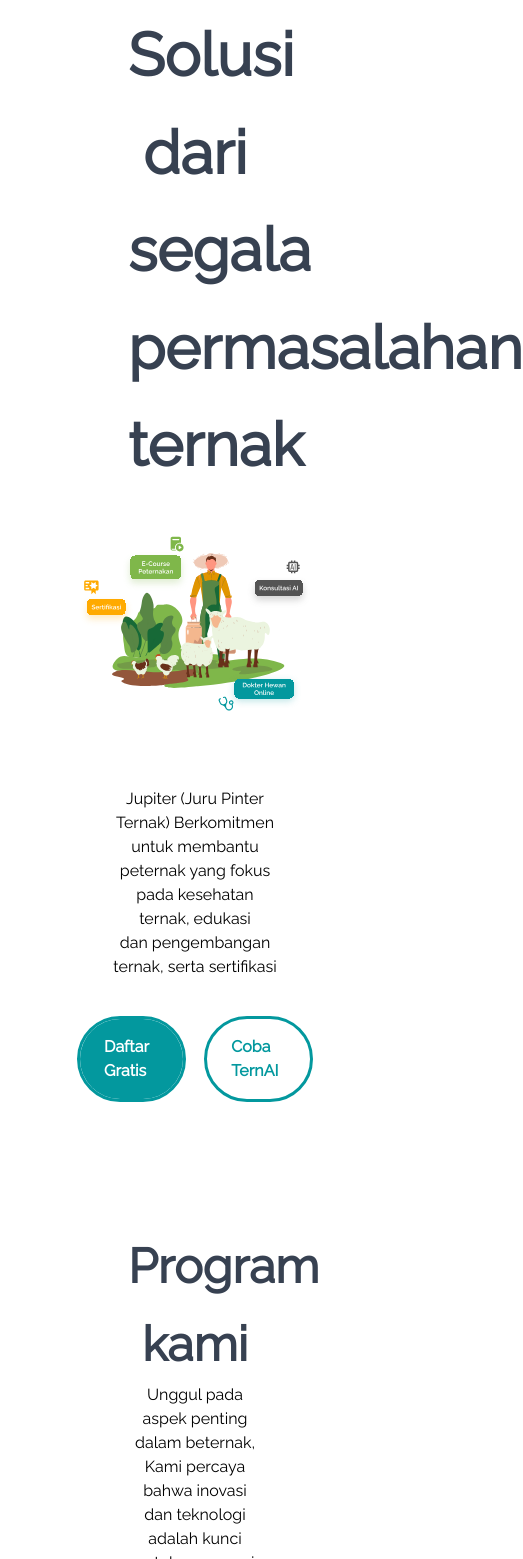
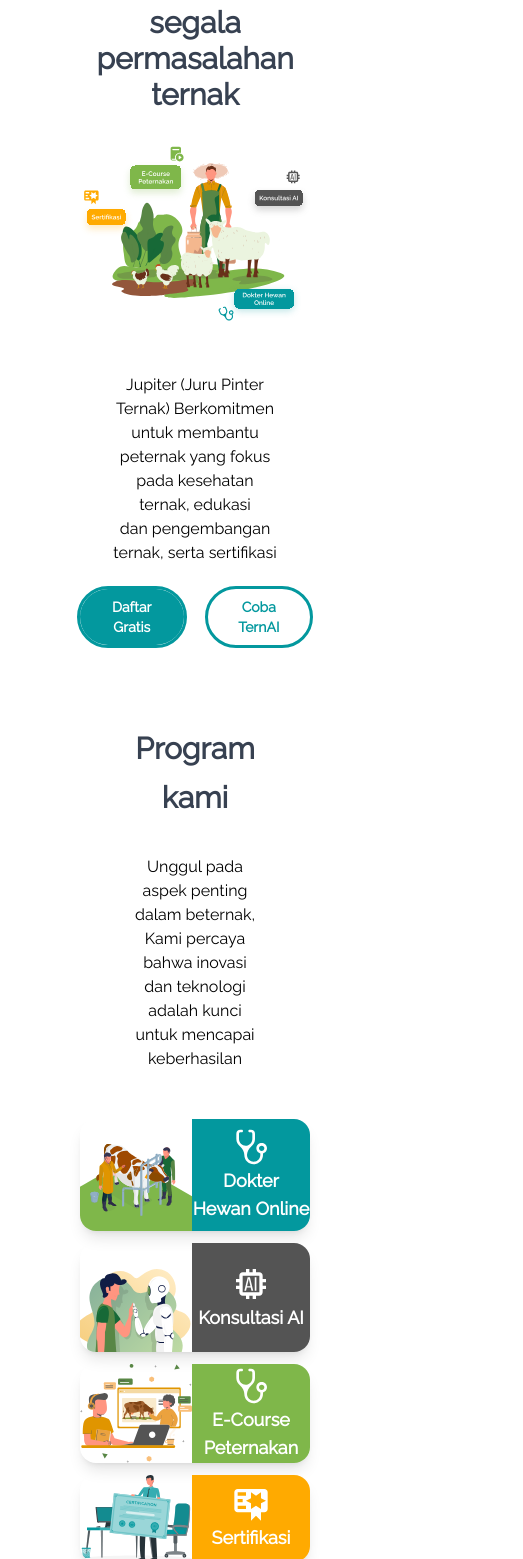
Before and after one commit to rohmnnn/jupiter, a Nuxt app: page / in a window 390 px wide. Shown: the part 169-1728 px from the top of the page, 523 px wide, since content can reach past the window. Built offline with nearby package versions, Linux system fonts and the light colour scheme.

Commit message:
add responsive mobile

```diff
--- a/pages/certification.vue
+++ b/pages/certification.vue
@@ -5,7 +5,7 @@
     <div class="w-full px-12 py-2 flex justify-between items-center space-x-4">
       <img src="/hero-6.svg" class="w-1/2" alt="" />
       <h1
-        class="text-center font-semibold w-1/2 text-gray-700 text-6xl leading-relaxed px-8"
+        class="text-center font-semibold w-full lg:w-1/2 text-gray-700 text-3xl lg:text-6xl lg:leading-relaxed lg:px-8"
       >
         Sertifikasi
       </h1>
@@ -17,7 +17,7 @@
     </div>
 
     <div>
-      <p class="text-center px-8 py-10 text-light">
+      <p class="text-center px-8 py-10 text-light text-sm lg:text-base">
         Mohon maaf, halaman ini sedang dalam tahap pengembangan, silahkan
         hubungi tim pengembang untuk info lebih lanjut.
       </p>
@@ -25,7 +25,7 @@
       <div class="flex justify-center space-x-6">
         <NuxtLink
           to="/"
-          class="bg-[#03989E] text-white font-semibold rounded-full px-6 py-4 outline outline-[#03989E]"
+          class="bg-[#03989E] text-white font-semibold text-sm lg:text-base rounded-full px-3 py-2 lg:px-6 lg:py-4 outline-[#03989E]"
         >
           Kembali ke beranda
         </NuxtLink>
--- a/pages/consultation.vue
+++ b/pages/consultation.vue
@@ -4,7 +4,7 @@
     <div class="w-full px-12 py-2 flex justify-between items-center space-x-4">
         <img src="/hero-3.svg" class="w-1/2" alt="">
       <h1
-        class="font-semibold w-1/2 text-gray-700 text-6xl leading-relaxed px-8"
+        class="text-center font-semibold w-full lg:w-1/2 text-gray-700 text-3xl lg:text-6xl lg:leading-relaxed lg:px-8"
       >
         Konsultasikan masalahmu dengan AI
       </h1>
@@ -16,14 +16,14 @@
     </div>
 
     <div>
-      <p class="text-center px-8 py-10 text-light">
+      <p class="text-center px-8 py-10 text-light text-sm lg:text-base">
         Mohon maaf, halaman ini sedang dalam tahap pengembangan, silahkan hubungi tim pengembang untuk info lebih lanjut.
       </p>
 
       <div class="flex justify-center space-x-6">
         <NuxtLink
           to="/"
-          class="bg-[#03989E] text-white font-semibold rounded-full px-6 py-4 outline outline-[#03989E]"
+          class="bg-[#03989E] text-white font-semibold text-sm lg:text-base rounded-full px-3 py-2 lg:px-6 lg:py-4 outline outline-[#03989E]"
         >
           Kembali ke beranda
         </NuxtLink>
--- a/pages/doctor.vue
+++ b/pages/doctor.vue
@@ -4,7 +4,7 @@
     <div class="w-full px-12 py-2 flex justify-between items-center space-x-4">
         <img src="/hero-4.svg" class="w-1/2" alt="">
       <h1
-        class="text-center font-semibold w-1/2 text-gray-700 text-6xl leading-relaxed px-8"
+        class="text-center font-semibold w-full lg:w-1/2 text-gray-700 text-3xl lg:text-6xl lg:leading-relaxed lg:px-8"
       >
         Dokter hewan online
       </h1>
@@ -16,14 +16,14 @@
     </div>
 
     <div>
-      <p class="text-center px-8 py-10 text-light">
+      <p class="text-center px-8 py-10 text-light text-sm lg:text-base">
         Mohon maaf, halaman ini sedang dalam tahap pengembangan, silahkan hubungi tim pengembang untuk info lebih lanjut.
       </p>
 
       <div class="flex justify-center space-x-6">
         <NuxtLink
           to="/"
-          class="bg-[#03989E] text-white font-semibold rounded-full px-6 py-4 outline outline-[#03989E]"
+          class="bg-[#03989E] text-white font-semibold text-sm lg:text-base rounded-full px-3 py-2 lg:px-6 lg:py-4 outline-[#03989E]"
         >
           Kembali ke beranda
         </NuxtLink>
--- a/pages/e-course.vue
+++ b/pages/e-course.vue
@@ -4,7 +4,7 @@
     <div class="w-full px-12 py-2 flex justify-between items-center space-x-4">
       <img src="/hero-5.svg" class="w-1/2" alt="" />
       <h1
-        class="text-center font-semibold w-1/2 text-gray-700 text-6xl leading-relaxed px-8"
+        class="text-center font-semibold w-full lg:w-1/2 text-gray-700 text-3xl lg:text-6xl lg:leading-relaxed lg:px-8"
       >
         E-Course Peternakan
       </h1>
@@ -16,7 +16,7 @@
     </div>
 
     <div>
-      <p class="text-center px-8 py-10 text-light">
+      <p class="text-center px-8 py-10 text-light text-sm lg:text-base">
         Mohon maaf, halaman ini sedang dalam tahap pengembangan, silahkan
         hubungi tim pengembang untuk info lebih lanjut.
       </p>
@@ -24,7 +24,7 @@
       <div class="flex justify-center space-x-6">
         <NuxtLink
           to="/"
-          class="bg-[#03989E] text-white font-semibold rounded-full px-6 py-4 outline outline-[#03989E]"
+          class="bg-[#03989E] text-white font-semibold text-sm lg:text-base rounded-full px-3 py-2 lg:px-6 lg:py-4 outline outline-[#03989E]"
         >
           Kembali ke beranda
         </NuxtLink>
--- a/pages/index.vue
+++ b/pages/index.vue
@@ -1,21 +1,21 @@
 <template>
   <!-- hero -->
   <section class="py-12 mx-20">
-    <div class="w-full px-12 py-2">
+    <div class="w-full lg:px-12 py-2">
       <h1
-        class="font-semibold text-center text-gray-700 text-6xl leading-relaxed"
+        class="font-semibold text-center text-gray-700 text-3xl lg:text-7xl lg:leading-loose"
       >
-        Solusi dari segala<br />permasalahan ternak
+        Solusi dari segala permasalahan ternak
       </h1>
     </div>
 
     <!-- main hero -->
-    <div class="flex justify-center py-8">
+    <div class="flex justify-center py-6 lg:py-8">
       <img src="/hero.svg" alt="" srcset="" />
     </div>
 
     <div>
-      <p class="text-center px-8 py-10">
+      <p class="text-center px-8 py-6 lg:py-10">
         Jupiter (Juru Pinter Ternak) Berkomitmen untuk membantu peternak yang
         fokus pada kesehatan ternak, edukasi<br />
         dan pengembangan ternak, serta sertifikasi
@@ -24,13 +24,13 @@
       <div class="flex justify-center space-x-6">
         <NuxtLink
           to="/register"
-          class="bg-[#03989E] text-white font-semibold rounded-full px-6 py-4 outline outline-[#03989E]"
+          class="bg-[#03989E] text-white font-semibold text-center text-sm lg:text-base rounded-full px-3 py-2 lg:px-6 lg:py-4 outline outline-[#03989E]"
         >
           Daftar Gratis
         </NuxtLink>
         <NuxtLink
           to="/consultation"
-          class="bg-white text-[#03989E] font-semibold rounded-full px-6 py-4 outline outline-[#03989E]"
+          class="bg-white text-[#03989E] font-semibold text-center text-sm lg:text-base rounded-full px-3 py-2 lg:px-6 lg:py-4 outline outline-[#03989E]"
         >
           Coba TernAI
         </NuxtLink>
@@ -39,64 +39,105 @@
   </section>
 
   <!-- program -->
-  <section class="py-12 mt-6 mx-20">
+  <section class="lg:py-12 mt-6 mx-20">
     <div class="w-full px-12 py-2">
       <h1
-        class="font-semibold text-center text-gray-700 text-5xl leading-relaxed"
+        class="font-semibold text-center text-gray-700 text-3xl lg:text-5xl leading-relaxed"
       >
         Program kami
       </h1>
 
-      <p class="text-center">
+      <p class="text-center mt-8 lg:mt-12">
         Unggul pada aspek penting dalam beternak, Kami percaya bahwa inovasi dan
         teknologi adalah kunci untuk mencapai keberhasilan
       </p>
     </div>
 
-    <div class="my-10 px-12">
-      <div class="flex justify-start space-x-3 mb-3">
-        <NuxtLink to="/doctor" class="w-1/2 flex rounded-2xl shadow-lg">
-          <img src="/1.svg" alt="" class="w-1/2 rounded-l-2xl" srcset="" />
+    <div class="my-10 lg:px-12">
+      <div class="lg:flex lg:justify-start lg:space-x-3 mb-3">
+        <NuxtLink
+          to="/doctor"
+          class="w-full lg:w-1/2 flex rounded-2xl shadow-lg mb-3 lg:mb-0"
+        >
+          <img
+            src="/1.svg"
+            alt=""
+            class="w-28 lg:w-56 rounded-l-2xl"
+            srcset=""
+          />
           <div
-            class="w-1/2 bg-[#03989E] text-white flex items-center justify-center flex-col rounded-r-2xl"
+            class="lg:w-1/2 w-full bg-[#03989E] text-white flex items-center justify-center flex-col rounded-r-2xl"
           >
-            <img src="/icon-1.svg" class="text[#03989E]" alt="" />
-            <h1 class="text-4xl font-bold px-6 text-center my-4">
+            <img src="/icon-1.svg" class="w-10 lg:w-16 text[#03989E]" alt="" />
+            <h1
+              class="text-lg lg:text-4xl font-semibold lg:font-bold lgpx-6 text-center lg:my-4"
+            >
               Dokter Hewan Online
             </h1>
           </div>
         </NuxtLink>
-        <NuxtLink to="/consultation" class="w-1/2 flex rounded-2xl shadow-lg">
-          <img src="/3.svg" alt="" class="w-1/2 rounded-l-2xl" srcset="" />
+        <NuxtLink
+          to="/consultation"
+          class="w-full lg:w-1/2 flex rounded-2xl shadow-lg"
+        >
+          <img
+            src="/3.svg"
+            alt=""
+            class="w-28 lg:w-56 rounded-l-2xl"
+            srcset=""
+          />
           <div
-            class="w-1/2 bg-[#545454] text-white flex items-center justify-center flex-col rounded-r-2xl"
+            class="lg:w-1/2 w-full bg-[#545454] text-white flex items-center justify-center flex-col rounded-r-2xl"
           >
-            <img src="/icon-3.svg" class="text[#545454]" alt="" />
-            <h1 class="text-4xl font-bold px-6 text-center my-4">
+            <img src="/icon-3.svg" class="w-10 lg:w-16 text[#545454]" alt="" />
+            <h1
+              class="text-lg lg:text-4xl font-semibold lg:font-bold lgpx-6 text-center lg:my-4"
+            >
               Konsultasi AI
             </h1>
           </div>
         </NuxtLink>
       </div>
-      <div class="flex justify-start space-x-3">
-        <NuxtLink to="/e-course" class="w-1/2 flex rounded-2xl shadow-lg">
-          <img src="/2.svg" alt="" class="w-1/2 rounded-l-2xl" srcset="" />
+
+      <div class="lg:flex lg:justify-start lg:space-x-3">
+        <NuxtLink
+          to="/e-course"
+          class="lg:w-1/2 flex rounded-2xl shadow-lg mb-3 lg:mb-0"
+        >
+          <img
+            src="/2.svg"
+            alt=""
+            class="w-28 lg:w-56 rounded-l-2xl"
+            srcset=""
+          />
           <div
-            class="w-1/2 bg-[#7FB74A] text-white flex items-center justify-center flex-col rounded-r-2xl"
+            class="lg:w-1/2 w-full bg-[#7FB74A] text-white flex items-center justify-center flex-col rounded-r-2xl"
           >
-            <img src="/icon-1.svg" class="text[#7FB74A]" alt="" />
-            <h1 class="text-4xl font-bold px-6 text-center my-4">
+            <img src="/icon-1.svg" class="w-10 lg:w-16 text[#7FB74A]" alt="" />
+            <h1
+              class="text-lg lg:text-4xl font-semibold lg:font-bold lgpx-6 text-center lg:my-4"
+            >
               E-Course Peternakan
             </h1>
           </div>
         </NuxtLink>
-        <NuxtLink to="/certification" class="w-1/2 flex rounded-2xl shadow-lg">
-          <img src="/4.svg" alt="" class="w-1/2 rounded-l-2xl" srcset="" />
+        <NuxtLink
+          to="/certification"
+          class="lg:w-1/2 flex rounded-2xl shadow-lg"
+        >
+          <img
+            src="/4.svg"
+            alt=""
+            class="w-28 lg:w-56 rounded-l-2xl"
+            srcset=""
+          />
           <div
-            class="w-1/2 bg-[#FFAA00] text-white flex items-center justify-center flex-col rounded-r-2xl"
+            class="lg:w-1/2 w-full bg-[#FFAA00] text-white flex items-center justify-center flex-col rounded-r-2xl"
           >
-            <img src="/icon-2.svg" class="text[#FFAA00]" alt="" />
-            <h1 class="text-4xl font-bold px-6 text-center my-4">
+            <img src="/icon-2.svg" class="w-10 lg:w-16 text[#FFAA00]" alt="" />
+            <h1
+              class="text-lg lg:text-4xl font-semibold lg:font-bold lgpx-6 text-center lg:my-4"
+            >
               Sertifikasi
             </h1>
           </div>
@@ -106,26 +147,31 @@
   </section>
 
   <!-- keunggulan -->
-  <section class="py-12 px-20 mt-6 mx-20">
-    <div class="flex justify-between space-x-6">
-      <div class="px-6 py-8 w-1/2">
+  <section class="py-12 lg:px-20 mt-6 mx-20">
+    <div class="lg:flex justify-between space-x-6">
+      <div class="lg:px-6 lg:py-8 lg:w-1/2 flex justify-center">
         <img src="/tani.svg" width="457px" alt="" />
       </div>
-      <div class="w-1/2">
-        <h1 class="font-semibold text-gray-700 text-5xl leading-relaxed">
-          Keunggulan kami
+      <div class="lg:w-1/2">
+        <h1
+          class="font-semibold text-gray-700 text-3xl text-center lg:text-left mb-3 lg:mb-6 lg:text-5xl leading-relaxed"
+        >
+          Mengapa memilih kami?
         </h1>
 
-        <p>
+        <p class="text-justify">
           Unggul pada aspek penting dalam beternak, Kami percaya bahwa inovasi
           dan teknologi adalah kunci untuk mencapai keberhasilan
         </p>
 
         <div class="flex flex-col space-y-4 mt-12">
-          <div class="flex justify-start space-x-3">
-            <img src="/feat-1.svg" alt="" />
+          <div class="flex justify-start items-start space-x-3">
+            <img class="hidden lg:block" src="/feat-1.svg" alt="" />
             <div>
-              <h3 class="font-bold text-xl">Akses 24/7</h3>
+              <div class="flex items-center space-x-2 lg:space-x-0">
+                <img class="w-8 lg:hidden" src="/feat-1.svg" alt="" />
+                <h3 class="font-bold text-xl">Akses 24/7</h3>
+              </div>
               <p>
                 Dapat diakses kapan saja dan di mana saja. Anda memiliki
                 fleksibilitas sesuai kebutuhan Anda sendiri.
@@ -133,9 +179,12 @@
             </div>
           </div>
           <div class="flex justify-start space-x-3">
-            <img src="/feat-2.svg" alt="" />
+            <img class="hidden lg:block" src="/feat-2.svg" alt="" />
             <div>
-              <h3 class="font-bold text-xl">Teknologi AI</h3>
+              <div class="flex items-center space-x-2 lg:space-x-0">
+                <img class="w-8 lg:hidden" src="/feat-2.svg" alt="" />
+                <h3 class="font-bold text-xl">Teknologi AI</h3>
+              </div>
               <p>
                 Menerapkan Artificial Intelligence sebagai sarana konsultasi
                 untuk Peternak
@@ -143,9 +192,12 @@
             </div>
           </div>
           <div class="flex justify-start space-x-3">
-            <img src="/feat-3.svg" alt="" />
+            <img class="hidden lg:block" src="/feat-3.svg" alt="" />
             <div>
-              <h3 class="font-bold text-xl">Interaktif dan Praktis</h3>
+              <div class="flex items-center space-x-2 lg:space-x-0">
+                <img class="w-8 lg:hidden" src="/feat-3.svg" alt="" />
+                <h3 class="font-bold text-xl">Interaktif dan Praktis</h3>
+              </div>
               <p>
                 Cukup di satu platfom segala kebutuhan dan keperluan
                 terfasilitasi dengan baik
@@ -158,18 +210,18 @@
   </section>
 
   <!-- testimonial -->
-  <section class="py-12 mt-6 px-20 mx-20">
+  <section class="py-12 mt-6 lg:px-20 mx-20">
     <div class="w-full px-12 py-2">
       <h1
-        class="font-semibold text-center text-gray-700 text-5xl leading-relaxed"
+        class="font-semibold text-center text-gray-700 text-3xl lg:text-5xl leading-relaxed"
       >
         Apa kata mereka
       </h1>
     </div>
 
-    <div class="flex justfy-start space-x-4 mt-8">
+    <div class="lg:flex justfy-start lg:space-x-4 mt-8">
       <div
-        class="flex flex-col justify-between shadow-xl rounded-lg px-6 py-4 w-2/3"
+        class="flex flex-col justify-between shadow-xl rounded-lg px-3 py-2 lg:px-6 lg:py-4 w-full lg:w-2/3"
       >
         <p class="font-thin mb-4 leading-loose py-6">
           Ketika sapi-sapi saya mengalami masalah kesehatan, saya bisa dengan
@@ -187,7 +239,7 @@
         </div>
       </div>
       <div
-        class="flex flex-col justify-between shadow-xl rounded-lg px-6 py-4 w-2/3"
+        class="flex flex-col justify-between shadow-xl rounded-lg px-3 py-2 lg:px-6 lg:py-4 w-full lg:w-2/3"
       >
         <p class="font-thin mb-4 leading-loose py-6">
           Saya tidak pernah menduga bahwa ada platform yang menyediakan dokter
@@ -205,7 +257,7 @@
         </div>
       </div>
       <div
-        class="flex flex-col justify-between shadow-xl rounded-lg px-6 py-4 w-2/3"
+        class="flex flex-col justify-between shadow-xl rounded-lg px-3 py-2 lg:px-6 lg:py-4 w-full lg:w-2/3"
       >
         <p class="font-thin mb-4 leading-loose py-6">
           Fitur dokter hewan online-nya benar-benar menyelamatkan hewan
@@ -231,7 +283,7 @@
   <section class="pt-12 mt-6 min-w-full bg-[url('/hero-2.svg')] bg-cover">
     <div class="w-full px-12 py-56 text-center">
       <h1
-        class="font-semibold text-center text-white text-6xl leading-tight mb-8"
+        class="font-semibold text-center text-white text-3xl lg:text-6xl leading-tight mb-8"
       >
         Mari bergabung bersama<br />
         kami sekarang!
@@ -239,7 +291,7 @@
 
       <NuxtLink
         to="/register"
-        class="bg-[#03989E] text-white font-semibold rounded-full px-6 py-4 outline outline-[#03989E]"
+        class="bg-[#03989E] text-white text-sm lg:text-base rounded-full px-3 py-2 lg:px-6 lg:py-4 outline outline-[#03989E]"
       >
         Daftar Gratis
       </NuxtLink>
```
Also changed, not shown: components/Footer.vue (+4 -4 lines), components/Header.vue (+6 -3 lines), pages/register.vue (+4 -4 lines), public/hamburger.svg (added).
